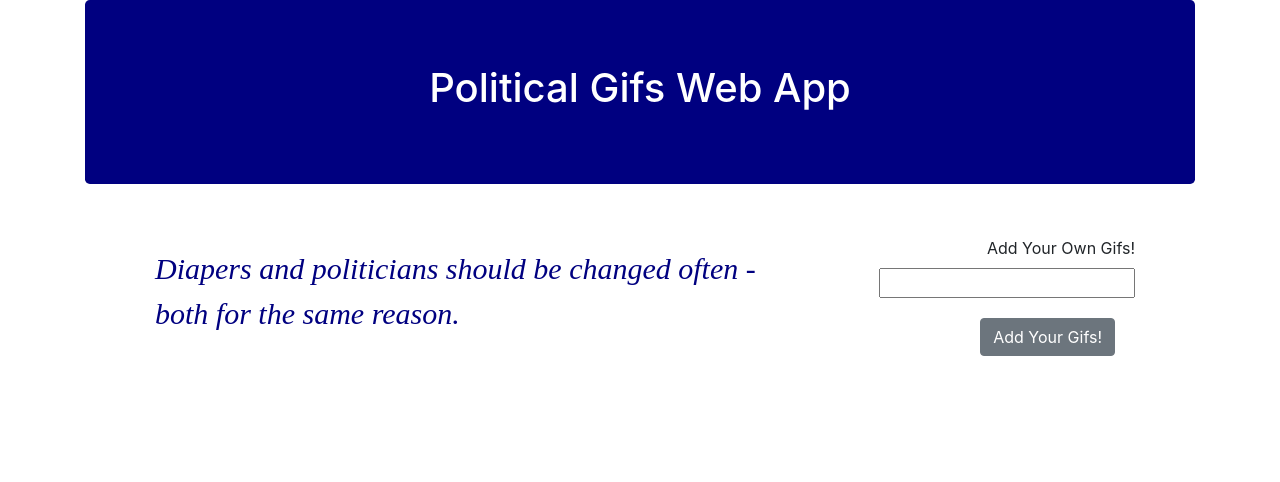
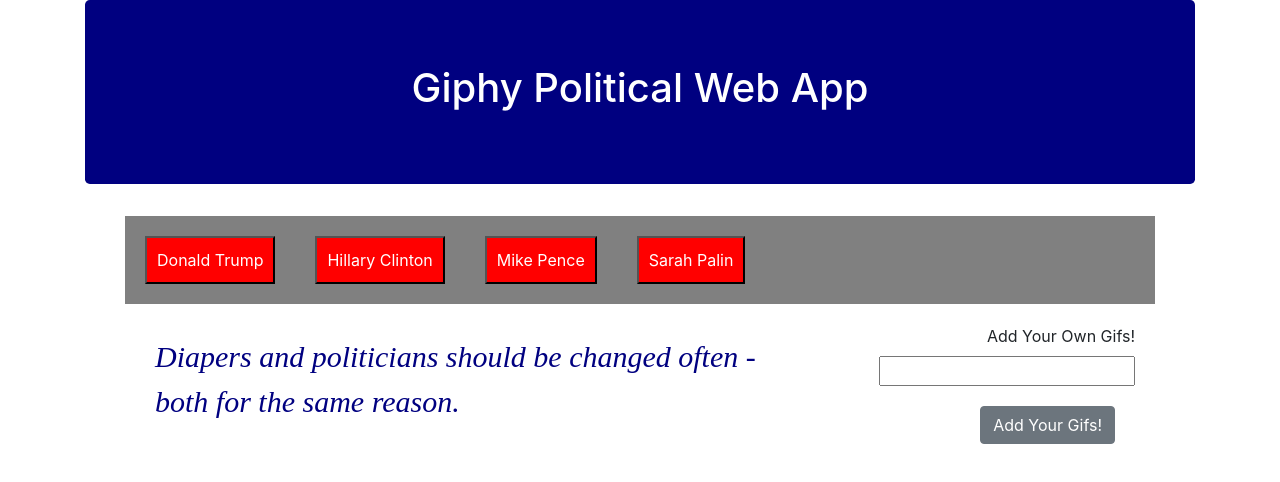
Before and after one commit to plnorris97/Giphy-Political, a plain HTML site: page index.html in a window 1280 px wide. Drawn offline with nearby package versions, Linux system fonts and the light colour scheme; files that its build step writes are made by us from their sources.

Commit message:
updating html and readme files

```diff
--- a/index.html
+++ b/index.html
@@ -3,22 +3,22 @@
 
 <head>
     <meta charset="utf-8">
-    <title>Political Gifs Web App</title>
+    <title>Giphy Political</title>
 
     <link rel="stylesheet" href="https://stackpath.bootstrapcdn.com/bootstrap/4.1.3/css/bootstrap.min.css" integrity="sha384-MCw98/SFnGE8fJT3GXwEOngsV7Zt27NXFoaoApmYm81iuXoPkFOJwJ8ERdknLPMO" crossorigin="anonymous">
     <script src="https://code.jquery.com/jquery-3.3.1.slim.min.js" integrity="sha384-q8i/X+965DzO0rT7abK41JStQIAqVgRVzpbzo5smXKp4YfRvH+8abtTE1Pi6jizo" crossorigin="anonymous"></script>
     <script src="https://cdnjs.cloudflare.com/ajax/libs/popper.js/1.14.3/umd/popper.min.js" integrity="sha384-ZMP7rVo3mIykV+2+9J3UJ46jBk0WLaUAdn689aCwoqbBJiSnjAK/l8WvCWPIPm49" crossorigin="anonymous"></script>
     <script src="https://stackpath.bootstrapcdn.com/bootstrap/4.1.3/js/bootstrap.min.js" integrity="sha384-ChfqqxuZUCnJSK3+MXmPNIyE6ZbWh2IMqE241rYiqJxyMiZ6OW/JmZQ5stwEULTy" crossorigin="anonymous"></script>
     <link rel="stylesheet" href="https://stackpath.bootstrapcdn.com/font-awesome/4.7.0/css/font-awesome.min.css">
-    <script src="../Assignment_06/assets/javascript/javascript.js"></script>
-    <link rel="stylesheet" type="text/css" href="../Assignment_06/assets/CSS/style.css">
+    <script src="../Giphy-Political/Assets/Javascript/javascript.js"></script>
+    <link rel="stylesheet" type="text/css" href="../Giphy-Political/Assets/CSS/style.css">
     <script src="https://cdnjs.cloudflare.com/ajax/libs/jquery/3.2.1/jquery.min.js"></script>
 </head>
 
 <body>
     <div class="container">
         <div class="jumbotron">
-            <h1>Political Gifs Web App</h1>
+            <h1>Giphy Political Web App</h1>
         </div>
     </div>
     <div class="container1">
```
Also changed, not shown: 1 other file.
